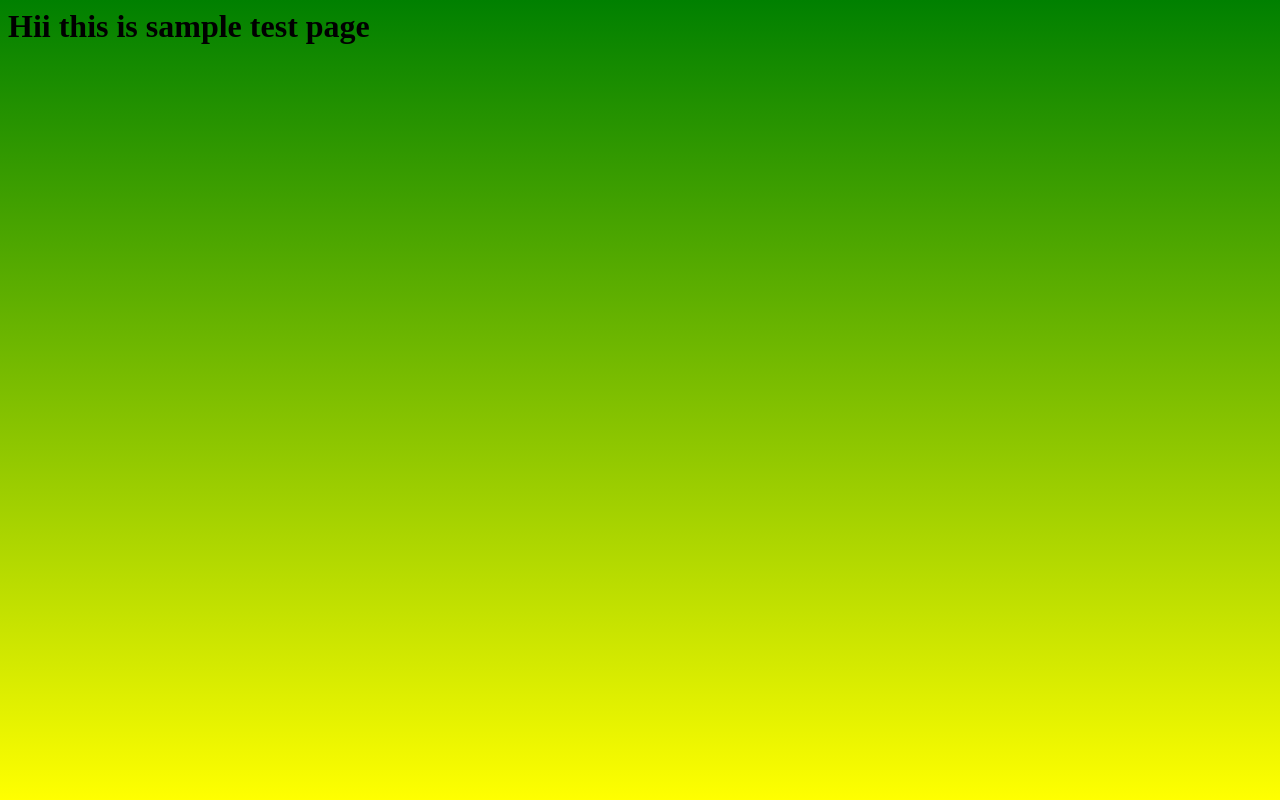
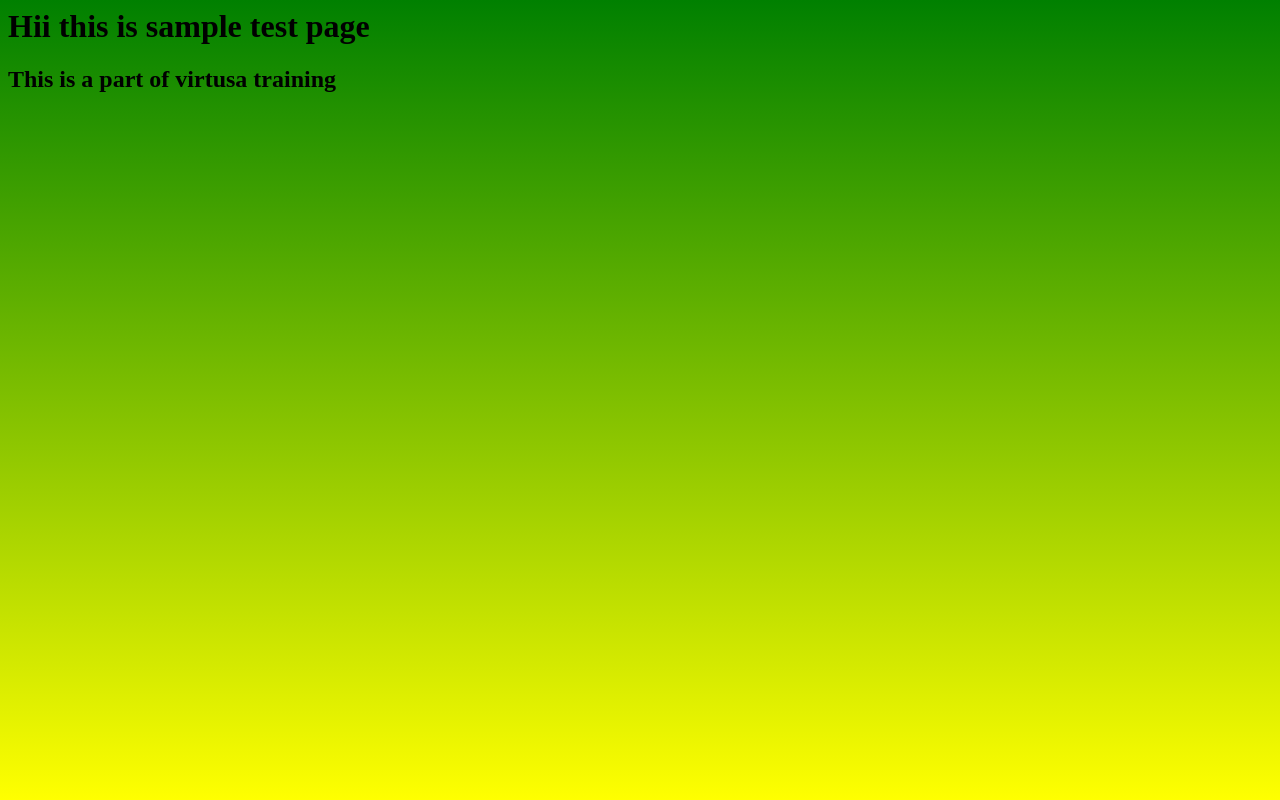
Before and after one commit to HarishJanga/firstrepository, a plain HTML site: page index.html in a window 1280 px wide. Drawn offline with Linux system fonts and the light colour scheme.

Commit message:
Update index.html

```diff
--- a/index.html
+++ b/index.html
@@ -5,5 +5,6 @@
 </head>
 <body>
 <h1>Hii this is sample test page</h1>
+  <h2>This is a part of virtusa training</h2>
 </body>
 </html>
```
